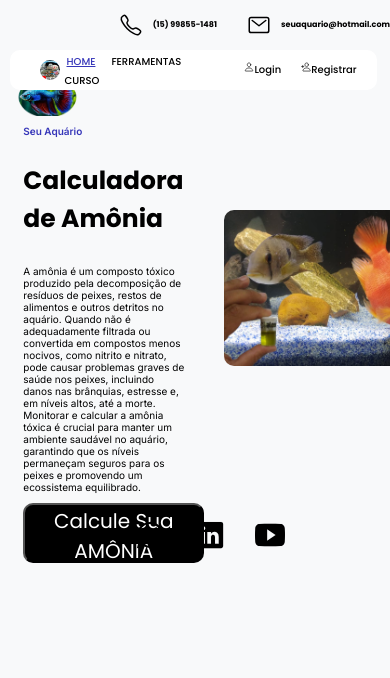
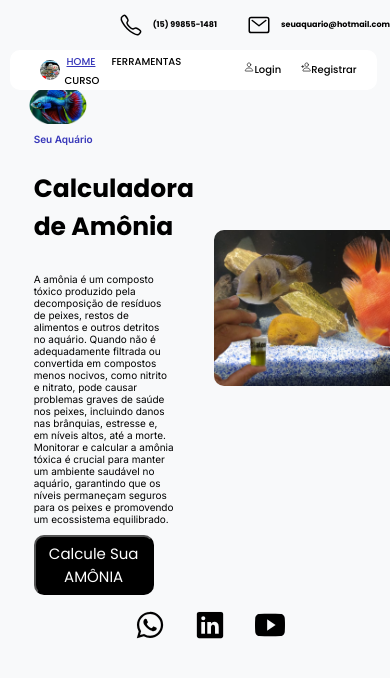
Before and after one commit to maiconarroyo/SiteSeuaquario, a plain HTML site: page calcular-amonia.html in a window 390 px wide. Shown: the top 678 px of the page. Drawn offline with nearby package versions, Linux system fonts and the light colour scheme.

Commit message:
melhorado interface mobile doa aba amonia calculator

```diff
--- a/calcular-amonia.html
+++ b/calcular-amonia.html
@@ -16,6 +16,7 @@
 <link rel="stylesheet" href="css/main-title.css">
 <link rel="stylesheet" href="css/icons.css">
 <link rel="stylesheet" href="css/main-img.css">
+<link rel="stylesheet" href="css/button.css">
 <link rel="stylesheet" href="css/main-header.css">
 <link rel="stylesheet" href="css/main-section.css">
 <link rel="stylesheet" href="css/calculadora.css">
--- /dev/null
+++ b/css/button.css
@@ -0,0 +1,19 @@
+.main-button{
+    font-family: "Poppins";
+    font-size: 20px;
+    width: 181px;
+    height: 60px;
+    background-color: black;
+    color: white;
+    border-radius: 10px;
+    cursor:pointer;
+
+}
+
+@media(max-width: 710px){
+    .main-button{
+        width: 120px;
+        height: 60px;
+        font-size: 15px;
+    }
+}
--- a/css/main-img.css
+++ b/css/main-img.css
@@ -50,4 +50,5 @@
         }
 
 
+
 }
--- a/css/main-section.css
+++ b/css/main-section.css
@@ -9,6 +9,7 @@
     margin-top: 100px;
     margin-bottom: 30px;
     padding-left: 15px;
+    padding-bottom: 70px;
 }
 .main-amonia{
     display: flex;
@@ -49,6 +50,6 @@
 @media(max-width: 790px){
     .main-section.-calculator{
         height: 400px;
-        margin-top: 40px;
+        margin-top: 60px;
     }
 }
--- a/css/reset.css
+++ b/css/reset.css
@@ -12,14 +12,3 @@ a:hover {
 figure{
     margin: 0;
 }
-.main-button{
-    font-family: "Poppins";
-    font-size: 20px;
-    width: 181px;
-    height: 60px;
-    background-color: black;
-    color: white;
-    border-radius: 10px;
-    cursor:pointer;
-
-}
--- a/js/calculadora.js
+++ b/js/calculadora.js
@@ -2,9 +2,11 @@ function hidem() {
     const botomCalculator = document.querySelector('.calcular-amonia');
     const calcularDiv = document.querySelector('.main-amonia');
     const betaimg = document.querySelector('.beta-img');
+    const amoniaBackGround = document.querySelector('.main-background.-amonia')
     calcularDiv.style.display = 'none';
     botomCalculator.style.display = 'flex';
     betaimg.style.display= 'none';
+    amoniaBackGround.style.display='none'
 }
 
 function amonia() {
```
